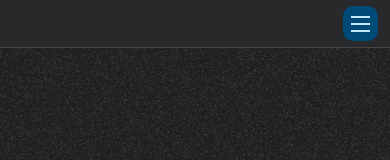
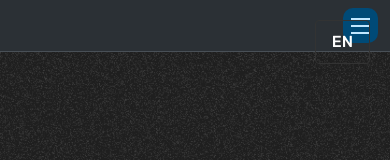
Before and after one commit to MrLapa/portfolio-carlos, a Next.js app: page / in a window 390 px wide. Shown: the top 160 px of the page. Built offline with nearby package versions, Linux system fonts and the light colour scheme.

Commit message:
F-28: add LanguageToggle component to Sidebar

```diff
--- a/src/components/Sidebar/index.tsx
+++ b/src/components/Sidebar/index.tsx
@@ -3,6 +3,7 @@
 import useIsMobile from "@/src/hooks/useIsMobile";
 import { useState } from "react";
 import { Link } from "react-scroll";
+import LanguageToggle from "../LanguageToggle";
 
 const menuItems = [
   { id: "home", href: "#home", iconClass: "bi-house-door", text: "Home" },
@@ -23,7 +24,7 @@ const Sidebar = ({ isMenuOpen, setIsMenuOpen }: SidebarProps) => {
 
   return (
     <>
-      <header className="main-header d-lg-none">
+      <header className="main-header d-lg-none position-fixed top-0 start-0 end-0 z-3 border-bottom py-2 bg-body-tertiary">
         <div className="container">
           <div className="ms-auto">
             <button
@@ -62,6 +63,9 @@ const Sidebar = ({ isMenuOpen, setIsMenuOpen }: SidebarProps) => {
             </li>
           ))}
         </ul>
+        <div className="logo">
+          <LanguageToggle />
+        </div>
       </div>
     </>
   )
```
